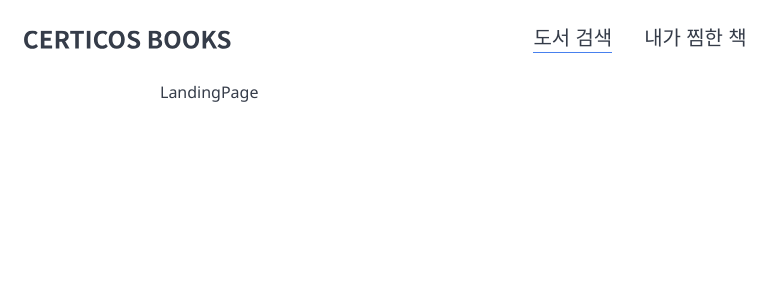
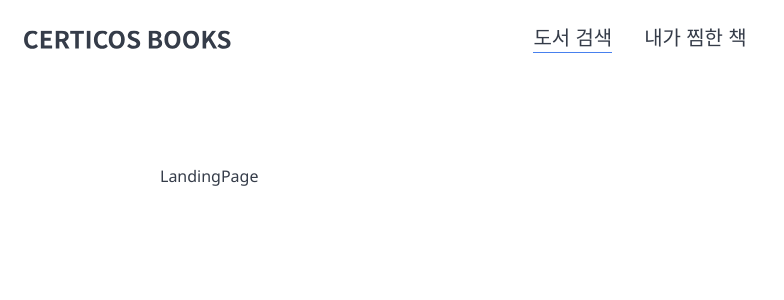
Before and after one commit to henry-kim-git/book-search, a React (Vite) app: page / in a window 1280 px wide. Shown: the top 300 px of the page, without its empty margins (0-784 px from the left). Built offline with nearby package versions, Linux system fonts and the light colour scheme.

Commit message:
style: 헤더 고정(sticky) 처리 및 버튼 커서 스타일 적용
헤더를 상단에 고정하고 레이아웃 여백을 조정, 버튼에 커서 스타일을 전역 적용

```diff
--- a/src/components/Header.tsx
+++ b/src/components/Header.tsx
@@ -19,10 +19,18 @@ const ROUTE_LIST: RouteItem[] = [
 
 function Header() {
   return (
-    <header className="flex h-20 items-center justify-center px-6">
+    <header className="bg-palette-white sticky top-0 z-10 flex h-20 items-center justify-center px-6">
       <nav className="relative flex w-full max-w-[1600px] items-center justify-center">
         <a href="/" className="absolute top-1/2 left-0 -translate-y-1/2">
-          <img src="/images/logo.svg" alt="CERTICOS BOOKS" width={207} height={32} sizes="207px" fetchPriority="high" loading="eager" />
+          <img
+            src="/images/logo.svg"
+            alt="CERTICOS BOOKS"
+            width={207}
+            height={32}
+            sizes="207px"
+            fetchPriority="high"
+            loading="eager"
+          />
         </a>
         <div className="flex items-center justify-center gap-8">
           {ROUTE_LIST.map((route) => (
--- a/src/layouts/RootLayout/index.tsx
+++ b/src/layouts/RootLayout/index.tsx
@@ -1,11 +1,11 @@
+import { Outlet } from "react-router-dom";
 import Header from "@/components/Header";
-import { Outlet } from "react-router-dom";
 
 function RootLayout() {
   return (
     <div>
       <Header />
-      <div className="px-6">
+      <div className="px-6 pt-21">
         <main className="mx-auto max-w-240">
           <Outlet />
         </main>
--- a/src/styles/global.css
+++ b/src/styles/global.css
@@ -17,6 +17,13 @@ body {
 img,
 video {
   max-width: none;
+}
+
+button {
+  cursor: pointer;
+}
+button:disabled {
+  cursor: default;
 }
 
 p {
```
